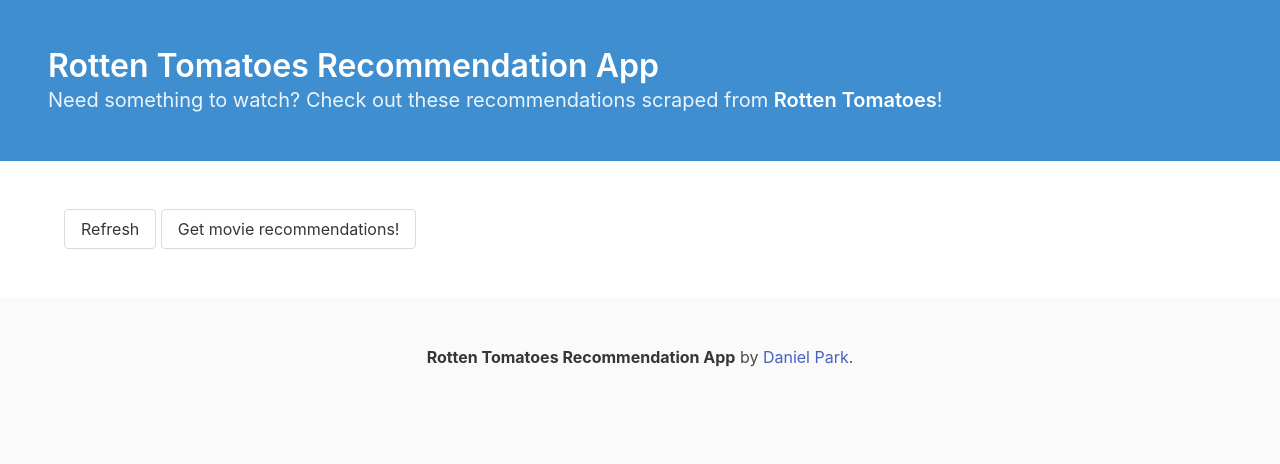
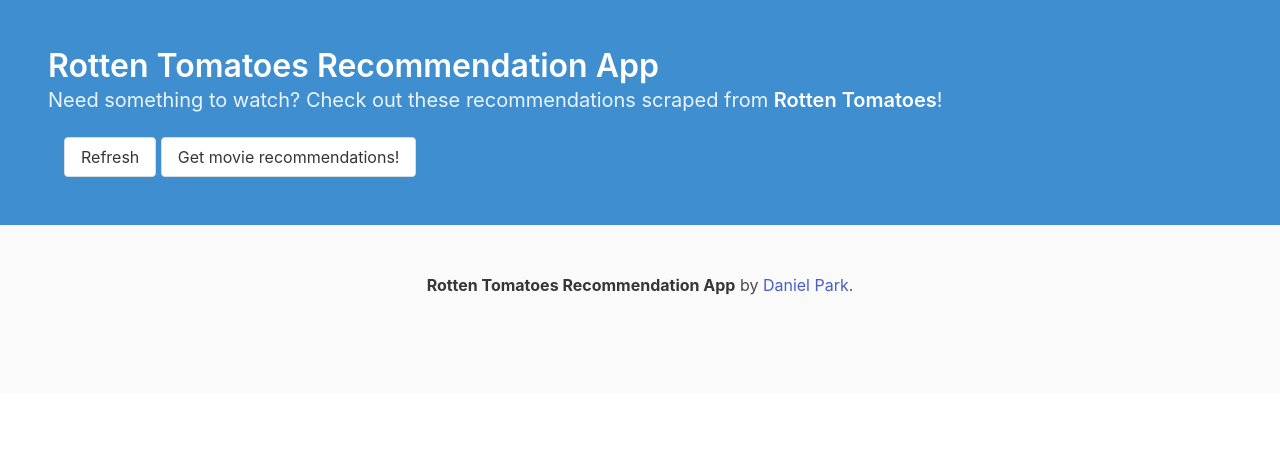
Before and after one commit to Danielpark1239/Movie_Recommendation_App, a Flask app: page / in a window 1280 px wide. Shown: the top 464 px of the page. Run offline with Flask 2, Linux system fonts and the light colour scheme.

Commit message:
Minor edits

```diff
--- a/templates/index.html
+++ b/templates/index.html
@@ -17,22 +17,18 @@
         Need something to watch? Check out these recommendations scraped from
         <strong>Rotten Tomatoes</strong>!
       </p>
-    </div>
-  </section>
 
-  <body>
-    <section class="section">
       <div class="container">
         <button class="button" onClick="window.location.reload()">
           Refresh
         </button>
 
         <a class="button" href="/movies"> Get movie recommendations! </a>
+      </div>
+    </div>
+  </section>
 
-        <div class="content is-large">{{movieInfo}}</div>
-      </div>
-    </section>
-  </body>
+  <body></body>
 
   <footer class="footer">
     <div class="content has-text-centered">
```
